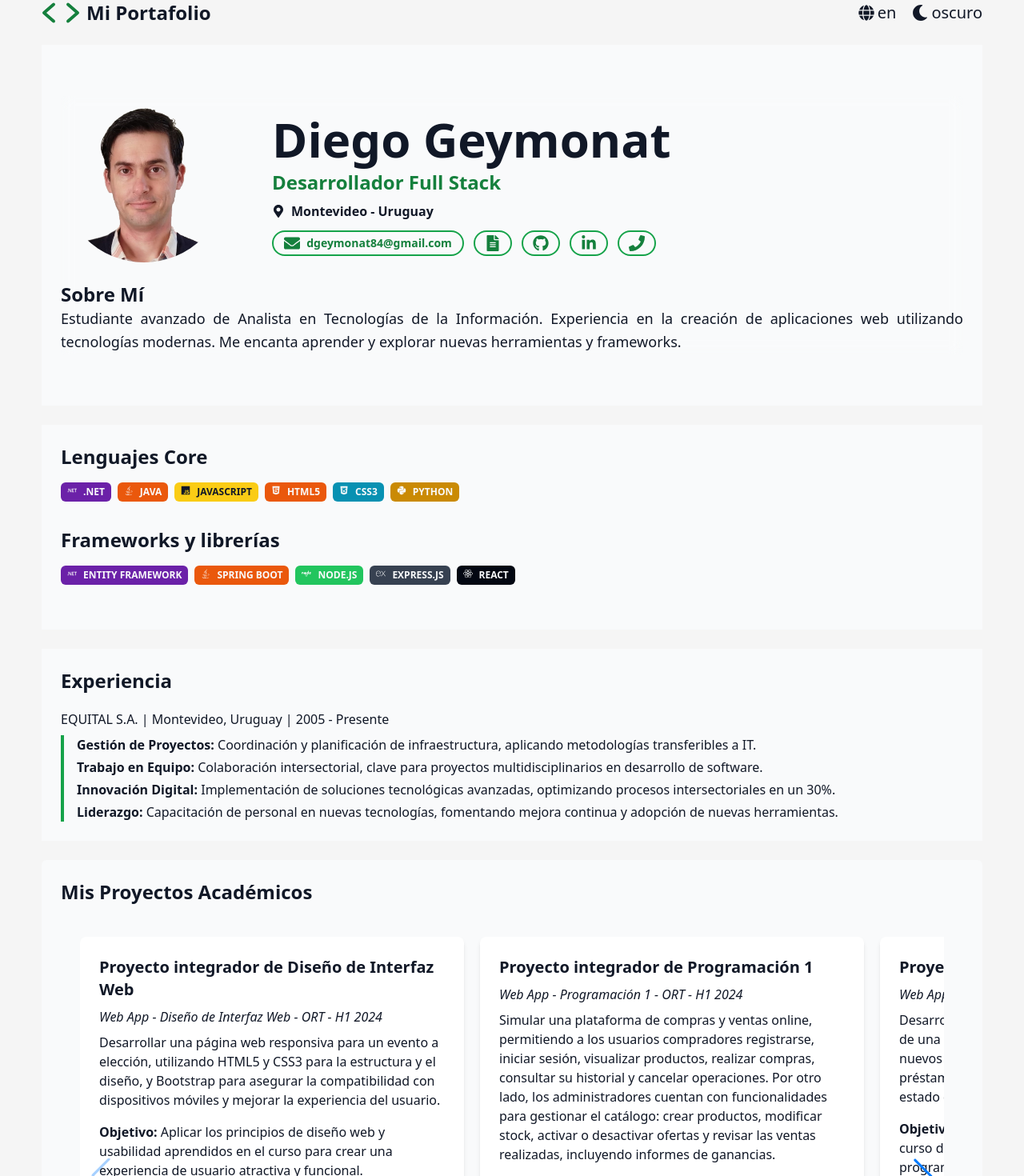
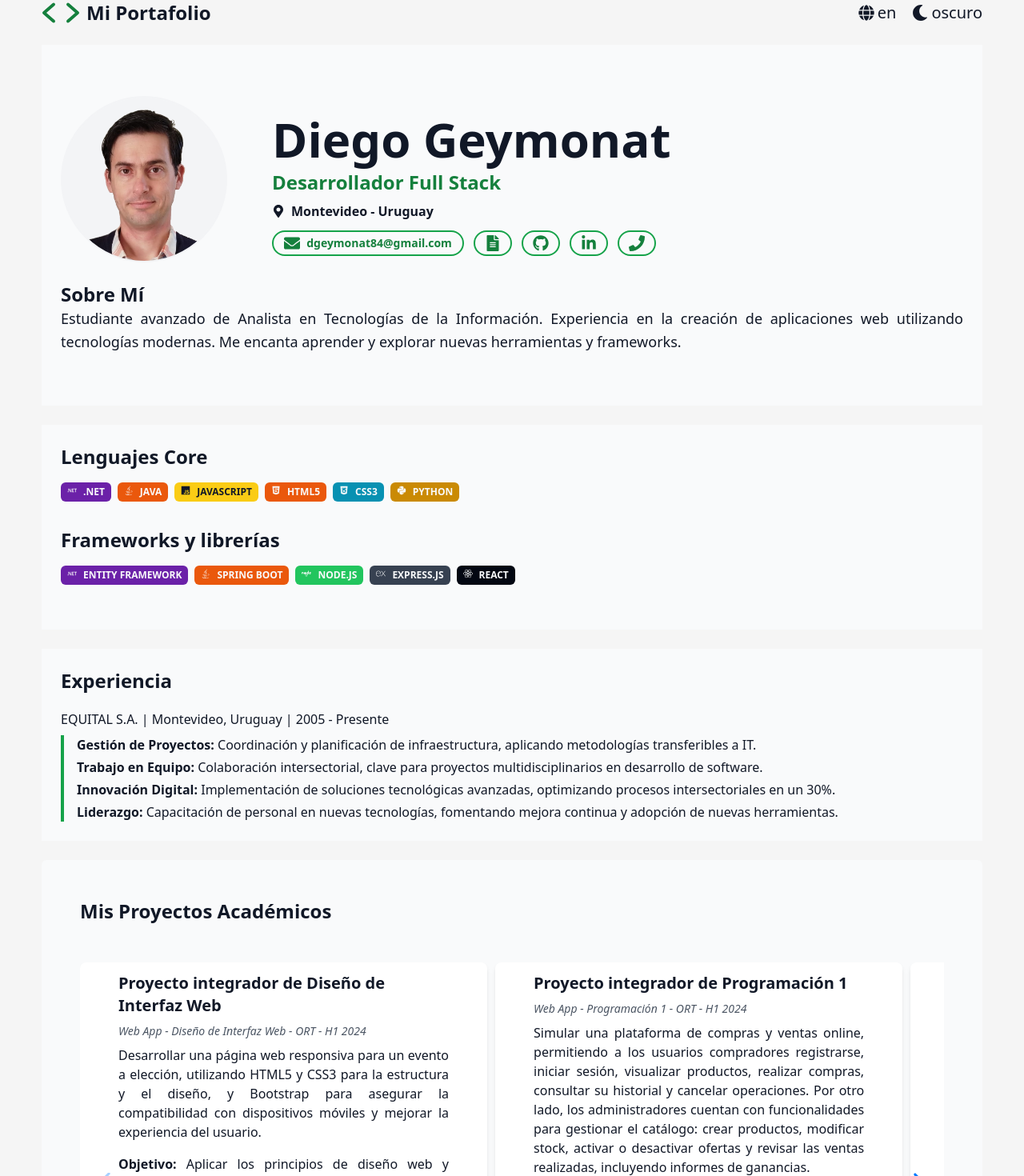
Before and after one commit to Dgeymo/portfolio, a React (Vite) app: page / in a window 1280 px wide. Shown: the part 20-1490 px from the top of the page at 80% size. Built offline with nearby package versions, Linux system fonts and the light colour scheme.

Commit message:
ajuste en paddings para mobile

```diff
--- a/src/components/About.jsx
+++ b/src/components/About.jsx
@@ -13,15 +13,15 @@ const About = () => {
   return (
     <section
       id="about"
-      className="px-6 py-16 bg-gray-50 dark:bg-gray-800 items-center transition-all duration-500"
+      className="px-2 md:px-6 py-16 bg-gray-50 dark:bg-gray-800 items-center transition-all duration-500"
     >
-      <div className="flex text-center md:items-start flex-col mx-auto md:text-left backdrop-blur rounded-md">
+      <div className="flex text-center md:items-start flex-col mx-auto md:text-left rounded-md">
         <div className="flex flex-col items-center md:flex-row space-y-2 ">
           <figure className="md:flex-shrink-0">
             <img
               src={portada}
               alt="Diego Geymonat"
-              className="w-52 h-52 rounded-full dark:border-2 md:float-start md:mr-8 object-cover object-top dark:bg-gray-200"
+              className="w-52 h-52 rounded-full border-2 md:float-start md:mr-8 object-cover object-top dark:bg-gray-200 bg-gray-100 border-gray-100 transition-all duration-500"
             />
           </figure>
           <div className="ml-0 md:ml-6">
--- a/src/components/Project.jsx
+++ b/src/components/Project.jsx
@@ -46,20 +46,20 @@ const Project = (props) => {
   // const typeKey = typeof type === "string" ? `enums.type.${type}` : type;
 
   return (
-    <article className="mb-8 p-6 bg-white dark:bg-gray-700 rounded-lg shadow-md transition-all duration-500">
+    <article className="mb-8 py-3 px-12 bg-white dark:bg-gray-700 rounded-lg shadow-md transition-all duration-500">
       <h3 className="text-xl font-bold mb-2">{resolveText(title)}</h3>
 
-      <p className="italic mb-2">
+      <p className="italic mb-2 justify-stretching text-sm text-gray-600 dark:text-gray-400">
         {resolveText(type)} - {resolveText(forDestination)} - {date}
       </p>
 
-      <p className="mb-4">{resolveText(description)}</p>
+      <p className="mb-4 text-justify">{resolveText(description)}</p>
 
-      <p className="mb-4">
+      <p className="mb-4 text-justify">
         <strong>{t("projects.objective")}:</strong> {resolveText(objective)}
       </p>
 
-      <div className="mb-4">
+      <div className="mb-4 ">
         <strong>{t("projects.technology")}</strong>
         <ul className="list-none w-20 mt-2 flex flex-row gap-2">
           {technologies.map((tech, index) => (
--- a/src/components/ProjectCarousel.jsx
+++ b/src/components/ProjectCarousel.jsx
@@ -9,19 +9,19 @@ import Project from "./Project";
 function ProjectsCarousel({ projects }) {
   const { t } = useTranslation();
   return (
-    <section className=" bg-gray-50 dark:bg-gray-800 rounded-md transition-all duration-500 p-6">
-      <h2 className="text-2xl font-bold mb-4 flex-shrink-0">
+    <section className=" bg-gray-50 dark:bg-gray-800 rounded-md transition-all duration-500 md:p-6 my-6">
+      <h2 className="text-2xl font-bold mb:mb-4 p-6 flex-shrink-0">
         {t("projects.title.academy")}
       </h2>
-      <div className="flex p-6 overflow-x-auto">
+      <div className="flex  md:p-6 px-2  overflow-x-auto">
         <Swiper
           modules={[Navigation, Pagination]}
-          spaceBetween={20}
-          slidesPerView={1.2}
+          spaceBetween={10}
+          slidesPerView={1.1}
           navigation
           pagination={{ clickable: true }}
           breakpoints={{
-            768: { slidesPerView: 2.2 }, // en pantallas grandes se ven 2 y parte del 3°
+            768: { slidesPerView: 2.1 },
           }}
         >
           {projects.map((project, index) => (
--- a/src/components/Tecnologias.jsx
+++ b/src/components/Tecnologias.jsx
@@ -27,10 +27,10 @@ const Tecnologias = () => {
 
 
   return (
-    <section className="p-6 bg-gray-50 dark:bg-gray-800 transition-all duration-500 my-6 rounded-xs">
+    <section className="md:p-6 p-2 bg-gray-50 dark:bg-gray-800 transition-all duration-500 my-6 rounded-xs">
       <article className="mx-auto items-center flex flex-col md:items-start">
         <h2 className="text-2xl font-bold mb-4">{t("technology.coreLanguages")}</h2>
-        <div className="space-x-2 flex flex-row flex-wrap mb-6">
+        <div className="space-x-2 flex flex-row flex-wrap justify-center md:justify-start mb-6">
           {LanguageCoreData.map((lang, index) => (
             <Badget
               key={index}
@@ -42,7 +42,7 @@ const Tecnologias = () => {
           ))}
         </div>
         <h2 className="text-2xl font-bold mb-4">{t("technology.frameworksAndLibraries")}</h2>
-        <div className="space-x-2 flex flex-row flex-wrap mb-6">
+        <div className="space-x-2 flex flex-row flex-wrap mb-6 justify-center md:justify-start">
           {fw.map( (fw, index) => (
             <Badget
               key={index}
```
